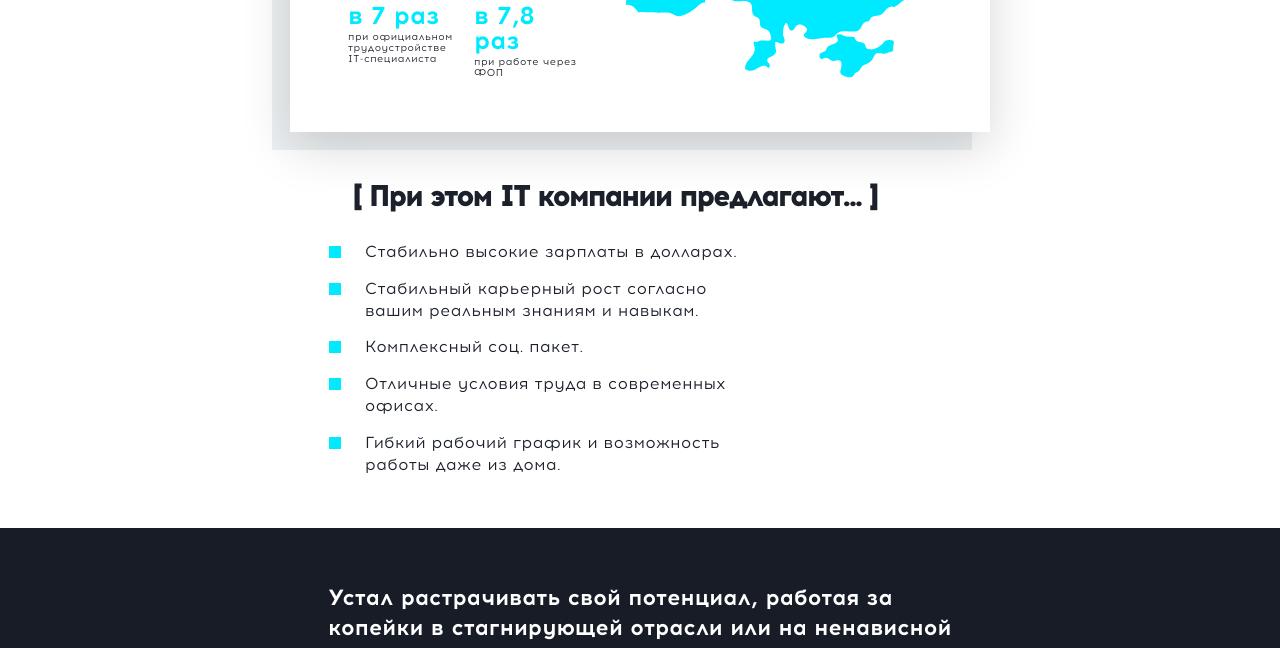
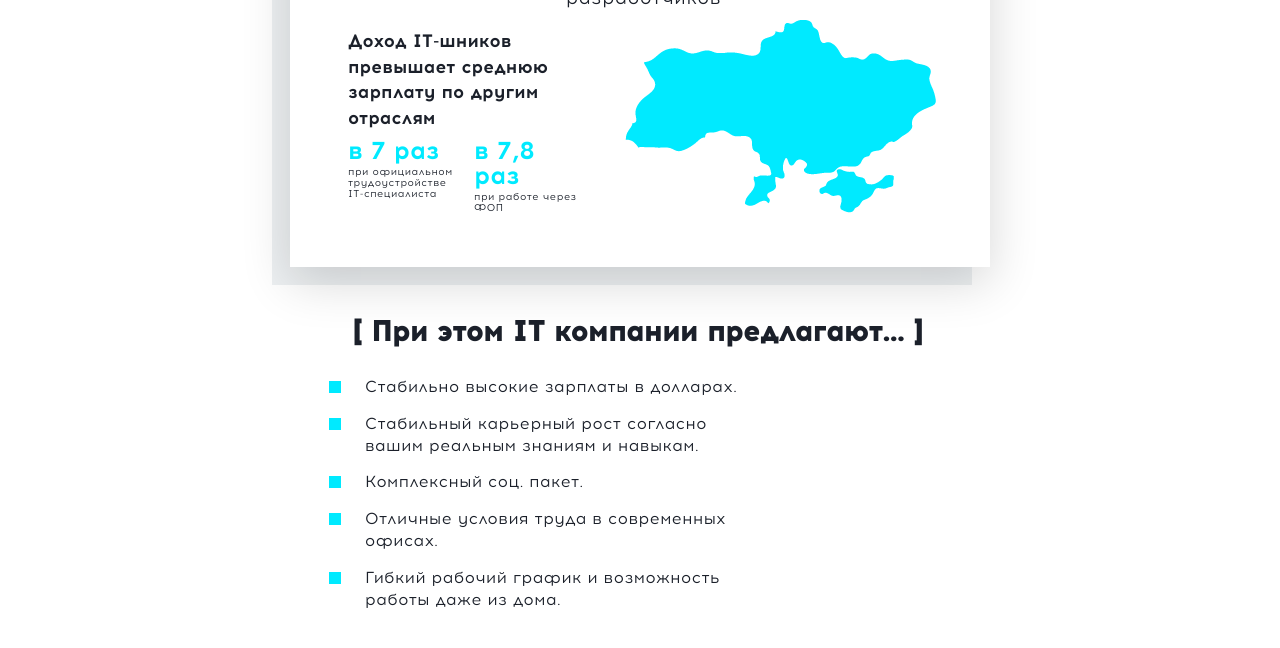
Before and after one commit to tanya-melnyk/team-2-project, a website: page src/index.html in a window 1280 px wide. Shown: the part 2596-3244 px from the top of the page. Drawn offline with nearby package versions, Linux system fonts and the light colour scheme; files that its build step writes are made by us from their sources; files whose address does not match are found by name.

Commit message:
set the fonts

```diff
--- a/src/html/section-five.html
+++ b/src/html/section-five.html
@@ -2,7 +2,7 @@
 <section class="section-five container">
   <!-- Section five title -->
   <h2 class="section-five__title">
-    <span class="new-line__desctop">[ Кто мы такие </span>и почему всё это
+    <span class="new-line__desktop">[ Кто мы такие </span>и почему всё это
     рассказываем_ ]
   </h2>
   <div class="section-five__inner">
@@ -24,7 +24,7 @@
                 >Награждена компания GoIT</strong
               >
               <span class="no-wrap">за вклад</span>
-              <span class="new-line__desctop">в подготовку сильных </span
+              <span class="new-line__desktop">в подготовку сильных </span
               >Junior-специалистов
             </p>
           </div>
@@ -68,7 +68,7 @@
                 >Победа в номинации <br />IT-образование 2018</strong
               >
               Всеукраинский национальный проект определил GoIT
-              <span class="new-line__desctop">лидером в отрасли IT</span>
+              <span class="new-line__desktop">лидером в отрасли IT</span>
               образования<span class="prizes__hidden-text"> по итогам проведенного
                   <br>голосования среди потребителей</span>.
             </p>
--- a/src/html/section-four.html
+++ b/src/html/section-four.html
@@ -10,7 +10,7 @@
       <span class="section-four__text--weight">
         Работы, за которую платят много и без задержек. Потому что конкуренция
         за толковых специалистов между компаниями крайне высока. И эта тенденция
-        будет только усиливаться</sanp
+        будет только усиливаться</span
       >
     </p>
     <p class="section-four__slogan">
--- a/src/html/section-two.html
+++ b/src/html/section-two.html
@@ -15,16 +15,16 @@
       </li>
       <li class="section-two__consult-item">
         <p class="section-two__consult-desc">
-          <span class="new-line__desctop">Вместе</span> с консультантом
+          <span class="new-line__desktop">Вместе</span> с консультантом
           сформируете пошаговый план входа в IT
           <strong>с учетом ваших текущих знаний</strong> и навыков.
         </p>
       </li>
       <li class="section-two__consult-item">
         <p class="section-two__consult-desc">
-          <span class="new-line__desctop">Получите доступ</span>
+          <span class="new-line__desktop">Получите доступ</span>
           <strong>к 3-м развернутым видео</strong> по ключевым направлениям
-          <span class="new-line__desctop">в IT, чтобы</span> самостоятельно
+          <span class="new-line__desktop">в IT, чтобы</span> самостоятельно
           изучить все детали.
         </p>
       </li>
--- a/src/sass/base/_base.scss
+++ b/src/sass/base/_base.scss
@@ -16,6 +16,10 @@ body {
   font-family: $main-font-stack;
   font-size: 0.875rem;
   color: $primary-dark-text;
+
+  @media (min-width: $medium-screen-width) {
+    font-size: 1.125rem;
+  }
 }
 
 .img {
@@ -52,7 +56,7 @@ body {
   }
 }
 
-.new-line__desctop {
+.new-line__desktop {
   display: block;
 
   @media (min-width: $large-screen-width) {
--- a/src/sass/base/_typography.scss
+++ b/src/sass/base/_typography.scss
@@ -2,66 +2,66 @@
 
 @font-face {
 	font-family: 'Acrom';
-	src: url('Acrom-Regular.eot');
-	src: local('Acrom Regular'), local('Acrom-Regular'),
-		url('Acrom-Regular.eot?#iefix') format('embedded-opentype'),
-		url('Acrom-Regular.woff') format('woff'),
-		url('Acrom-Regular.ttf') format('truetype');
+	src: url('../fonts/Acrom-Regular.eot');
+	src: local('Acrom Regular'), local('../fonts/Acrom-Regular'),
+		url('../fonts/Acrom-Regular.eot?#iefix') format('embedded-opentype'),
+		url('../fonts/Acrom-Regular.woff') format('woff'),
+		url('../fonts/Acrom-Regular.ttf') format('truetype');
 	font-weight: normal;
 	font-style: normal;
 }
 
 @font-face {
 	font-family: 'Acrom';
-	src: url('Acrom-Bold.eot');
+	src: url('../fonts/Acrom-Bold.eot');
 	src: local('Acrom Bold'), local('Acrom-Bold'),
-		url('Acrom-Bold.eot?#iefix') format('embedded-opentype'),
-		url('Acrom-Bold.woff') format('woff'),
-		url('Acrom-Bold.ttf') format('truetype');
+		url('../fonts/Acrom-Bold.eot?#iefix') format('embedded-opentype'),
+		url('../fonts/Acrom-Bold.woff') format('woff'),
+		url('../fonts/Acrom-Bold.ttf') format('truetype');
 	font-weight: bold;
 	font-style: normal;
 }
 
 @font-face {
 	font-family: 'Acrom';
-	src: url('Acrom-Thin.eot');
+	src: url('../fonts/Acrom-Thin.eot');
 	src: local('Acrom Thin'), local('Acrom-Thin'),
-		url('Acrom-Thin.eot?#iefix') format('embedded-opentype'),
-		url('Acrom-Thin.woff') format('woff'),
-		url('Acrom-Thin.ttf') format('truetype');
+		url('../fonts/Acrom-Thin.eot?#iefix') format('embedded-opentype'),
+		url('../fonts/Acrom-Thin.woff') format('woff'),
+		url('../fonts/Acrom-Thin.ttf') format('truetype');
 	font-weight: 100;
 	font-style: normal;
 }
 
 @font-face {
 	font-family: 'Acrom';
-	src: url('Acrom-Light.eot');
+	src: url('../fonts/Acrom-Light.eot');
 	src: local('Acrom Light'), local('Acrom-Light'),
-		url('Acrom-Light.eot?#iefix') format('embedded-opentype'),
-		url('Acrom-Light.woff') format('woff'),
-		url('Acrom-Light.ttf') format('truetype');
+		url('../fonts/Acrom-Light.eot?#iefix') format('embedded-opentype'),
+		url('../fonts/Acrom-Light.woff') format('woff'),
+		url('../fonts/Acrom-Light.ttf') format('truetype');
 	font-weight: 300;
 	font-style: normal;
 }
 
 @font-face {
 	font-family: 'Acrom';
-	src: url('Acrom-ExtraBold.eot');
+	src: url('../fonts/Acrom-ExtraBold.eot');
 	src: local('Acrom ExtraBold'), local('Acrom-ExtraBold'),
-		url('Acrom-ExtraBold.eot?#iefix') format('embedded-opentype'),
-		url('Acrom-ExtraBold.woff') format('woff'),
-		url('Acrom-ExtraBold.ttf') format('truetype');
+		url('../fonts/Acrom-ExtraBold.eot?#iefix') format('embedded-opentype'),
+		url('../fonts/Acrom-ExtraBold.woff') format('woff'),
+		url('../fonts/Acrom-ExtraBold.ttf') format('truetype');
 	font-weight: 800;
 	font-style: normal;
 }
 
 @font-face {
 	font-family: 'Acrom';
-	src: url('Acrom-Medium.eot');
+	src: url('../fonts/Acrom-Medium.eot');
 	src: local('Acrom Medium'), local('Acrom-Medium'),
-		url('Acrom-Medium.eot?#iefix') format('embedded-opentype'),
-		url('Acrom-Medium.woff') format('woff'),
-		url('Acrom-Medium.ttf') format('truetype');
+		url('../fonts/Acrom-Medium.eot?#iefix') format('embedded-opentype'),
+		url('../fonts/Acrom-Medium.woff') format('woff'),
+		url('../fonts/Acrom-Medium.ttf') format('truetype');
 	font-weight: 500;
 	font-style: normal;
 }
--- a/src/sass/utils/_placeholders.scss
+++ b/src/sass/utils/_placeholders.scss
@@ -34,7 +34,7 @@
 %section-title {
   @include font-settings(1.25rem, 1.5);
   font-weight: 800;
-  letter-spacing: -0.08em;
+  letter-spacing: -0.04em;
 
   @media (min-width: $medium-screen-width) {
     @include font-settings(1.875rem, 1.333);
```
